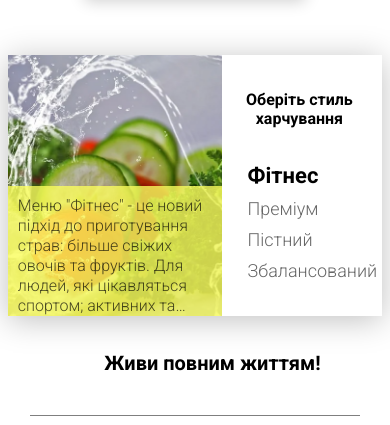
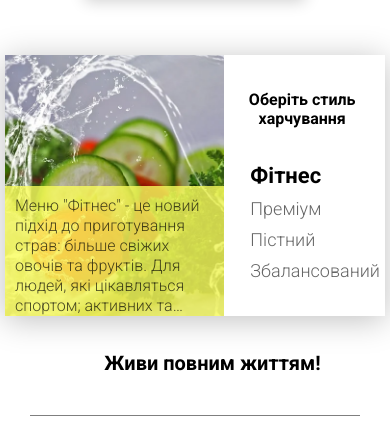
Before and after one commit to mux-mux/food, a website: page index.html in a window 390 px wide. Shown: the part 239-664 px from the top of the page. Drawn offline with Linux system fonts and the light colour scheme; no server answers.

Commit message:
fix container class width&padding

```diff
--- a/scss/_base.scss
+++ b/scss/_base.scss
@@ -44,8 +44,14 @@ a {
 
 .container {
   max-width: 1200px;
-  width: 96%;
+  padding-left: 20px;
+  padding-right: 20px;
   margin: 0 auto;
+
+  @media screen and (max-width: 576px) {
+    padding-left: 5px;
+    padding-right: 5px;
+  }
 }
 
 .divider {
```
Also changed, not shown: css/style.css.
